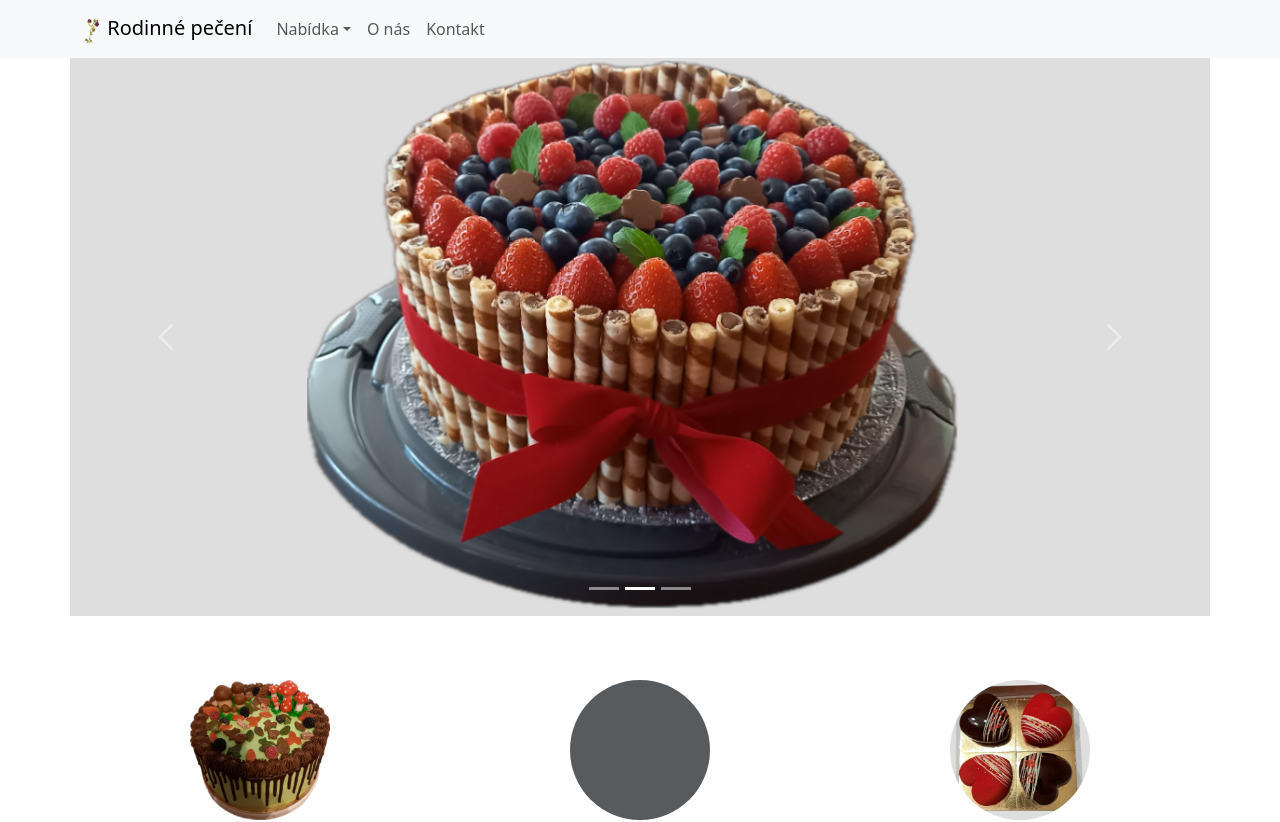
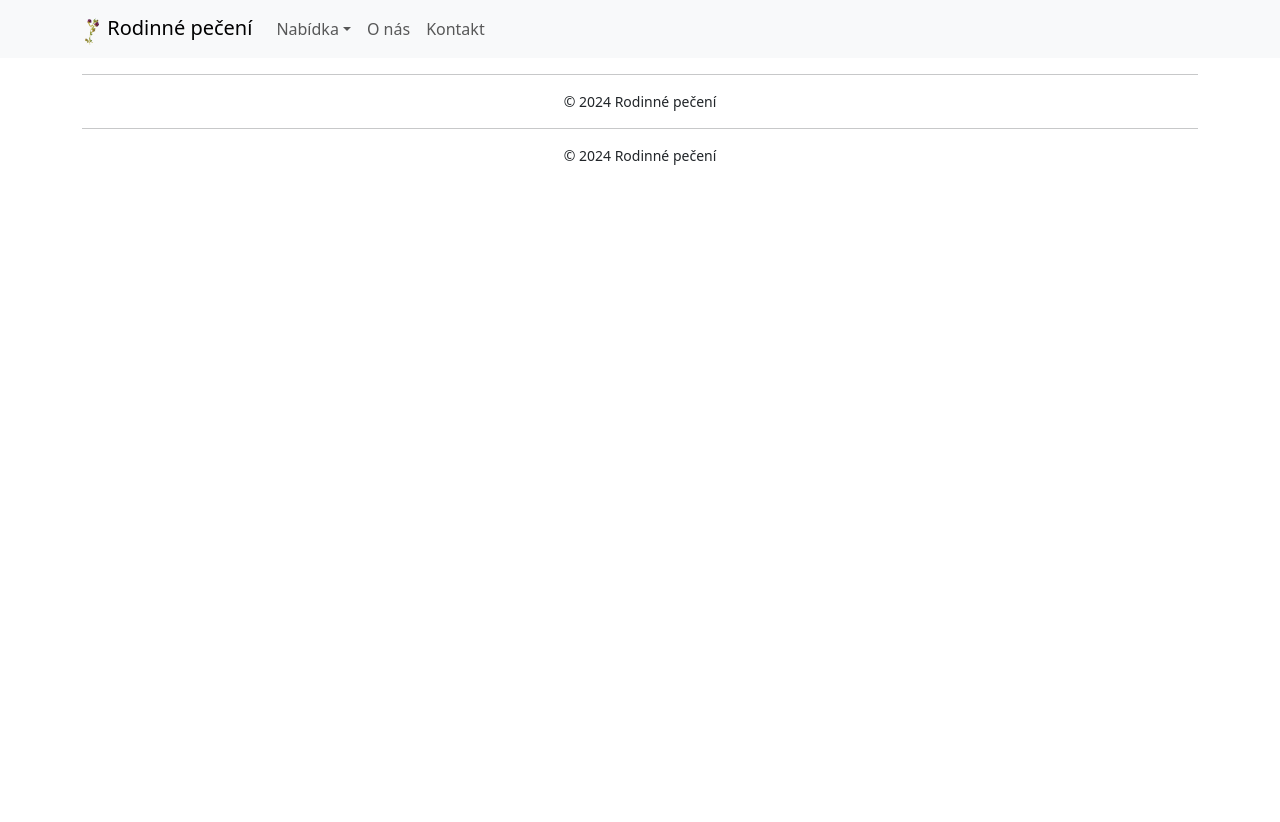
Before and after one commit to DaliborLis/rodinne-peceni-web-server, a React (Create React App) app in the folder src/main/js/rodinne-peceni/: page /footer in a window 1280 px wide. Shown: the top 822 px of the page. After the commit the page ends 800 px from the top, so only its background shows below. Built offline with nearby package versions, Linux system fonts and the light colour scheme.

Commit message:
Add React Router

```diff
--- a/src/main/js/rodinne-peceni/package.json
+++ b/src/main/js/rodinne-peceni/package.json
@@ -36,5 +36,8 @@
       "last 1 firefox version",
       "last 1 safari version"
     ]
+  },
+  "devDependencies": {
+    "react-router-dom": "^6.22.1"
   }
 }
--- a/src/main/js/rodinne-peceni/src/components/App.js
+++ b/src/main/js/rodinne-peceni/src/components/App.js
@@ -1,15 +1,20 @@
-import Main from "./Main";
+import Home from "./Home";
 import Menu from "./Menu";
 import Footer from "./Footer";
+import { BrowserRouter, Routes, Route } from "react-router-dom";
 
 function App() {
     return (
         <>
-            <Menu />
-            <main>
-                <Main />
-                <Footer />
-            </main>
+            <BrowserRouter>
+                <Routes>
+                    <Route path="/" element={<Menu />}>
+                        <Route index element={<Home />} />
+                        <Route path="footer" element={<Footer />} />
+                    </Route>
+                </Routes>
+            </BrowserRouter>
+            <Footer />
         </>
     );
 }
--- a/src/main/js/rodinne-peceni/src/components/Footer.js
+++ b/src/main/js/rodinne-peceni/src/components/Footer.js
@@ -5,8 +5,7 @@ function Footer() {
         <footer>
             <Container>
                 <hr />
-                <p className="float-end small"><a href="#">Nahoru</a></p>
-                <p className='small'>&copy; 2024 Rodinné pečení</p>
+                <p className='small' style={{ textAlign: "center" }}>&copy; 2024 Rodinné pečení</p>
             </Container>
         </footer>
     );
--- a/src/main/js/rodinne-peceni/src/components/Main.js
+++ b/src/main/js/rodinne-peceni/src/components/Home.js
@@ -5,7 +5,7 @@ import Row from 'react-bootstrap/Row';
 import Col from 'react-bootstrap/Col';
 import Button from 'react-bootstrap/Button';
 
-function Main() {
+function Home() {
     return (
         <>
             <Container style={{ backgroundColor: "#dedede" }}>
@@ -72,4 +72,4 @@ function Main() {
 
 }
 
-export default Main;
+export default Home;
--- a/src/main/js/rodinne-peceni/src/components/Menu.js
+++ b/src/main/js/rodinne-peceni/src/components/Menu.js
@@ -3,13 +3,15 @@ import Navbar from 'react-bootstrap/Navbar';
 import NavDropdown from 'react-bootstrap/NavDropdown';
 import Container from 'react-bootstrap/Container';
 import Image from 'react-bootstrap/Image';
+import { Outlet, Link } from "react-router-dom";
 
 function Menu() {
     return (
+        <>
             <header>
                 <Navbar collapseOnSelect expand="lg" className="bg-body-tertiary">
                     <Container>
-                    <Navbar.Brand href="#home"><Image src='vojteska.png' fluid alt='rodinne-peceni-vojteska' style={{ with: "30px", height: "30px" }} /> Rodinné pečení</Navbar.Brand>
+                        <Navbar.Brand as={Link} to="/"><Image src='vojteska.png' fluid alt='rodinne-peceni-vojteska' style={{ with: "30px", height: "30px" }} /> Rodinné pečení</Navbar.Brand>
                         <Navbar.Toggle aria-controls="responsive-navbar-nav" />
                         <Navbar.Collapse id="responsive-navbar-nav">
                             <Nav className="me-auto">
@@ -21,13 +23,15 @@ function Menu() {
                                     <NavDropdown.Item href="#action/3.3">Cukroví</NavDropdown.Item>
                                     <NavDropdown.Item href="#action/3.3">Koláče</NavDropdown.Item>
                                 </NavDropdown>
-                            <Nav.Link href="#pricing">O nás</Nav.Link>
+                                <Nav.Link as={Link} to="footer" href="#pricing">O nás</Nav.Link>
                                 <Nav.Link href="#pricing">Kontakt</Nav.Link>
                             </Nav>
                         </Navbar.Collapse>
                     </Container>
                 </Navbar>
             </header>
+            <main><Outlet /></main>
+        </>
     );
 }
 
```
Lines whose indentation alone changed are shown as unchanged.
